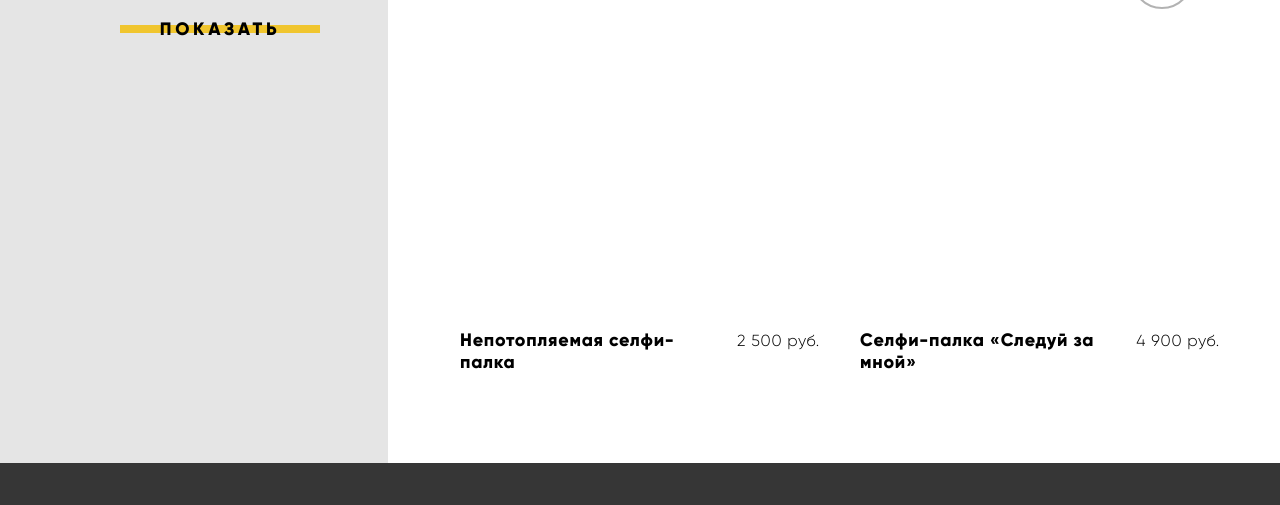
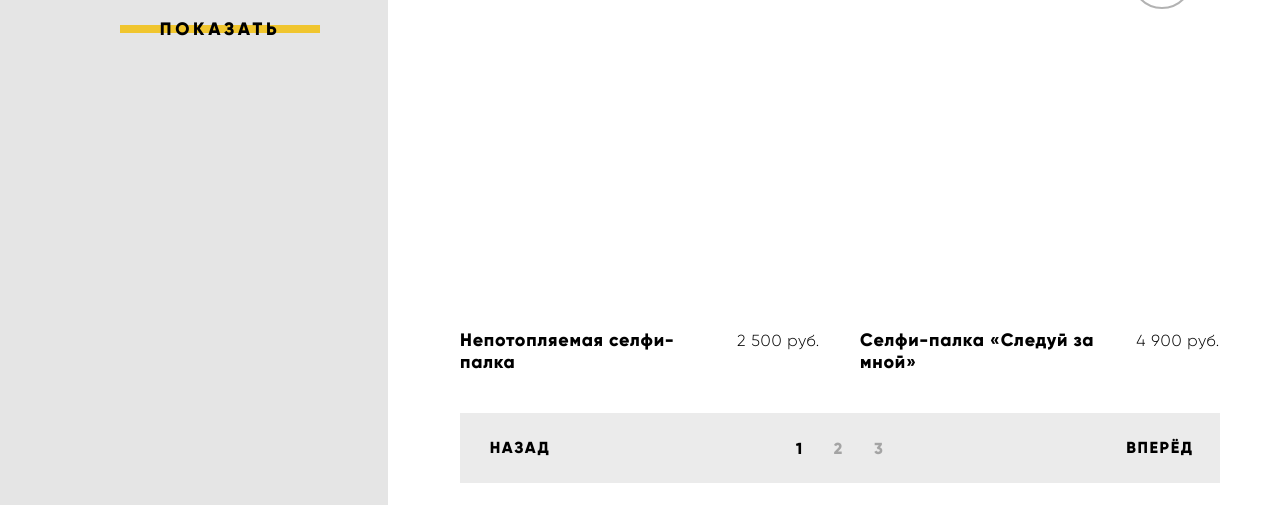
Before and after one commit to andreysgra/device, a website: page source/catalog.html in a window 1280 px wide. Shown: the part 1150-1655 px from the top of the page. Drawn offline with nearby package versions, Linux system fonts and the light colour scheme; files that its build step writes are made by us from their sources.

Commit message:
Разметка и стилизация нумерации страниц каталога.

```diff
--- a/source/catalog.html
+++ b/source/catalog.html
@@ -247,6 +247,7 @@
           <div class="catalog-wrapper__right-content-wrapper">
             <div class="catalog">
               <h2 class="visually-hidden">Каталог товаров</h2>
+
               <ul class="catalog__list">
                 <li class="catalog__list-item card-product">
                   <picture class="card-product__image-wrapper">
@@ -329,6 +330,23 @@
                   </div>
                 </li>
               </ul>
+
+              <div class="pagination">
+                <a class="pagination__button" href="blank.html">Назад</a>
+
+                <ul class="pagination__list">
+                  <li class="pagination__list-item">
+                    <a class="pagination__link pagination__link--current">1</a>
+                  </li>
+                  <li class="pagination__list-item">
+                    <a class="pagination__link" href="blank.html">2</a>
+                  </li>
+                  <li class="pagination__list-item">
+                    <a class="pagination__link" href="blank.html">3</a>
+                  </li>
+                </ul>
+                <a class="pagination__button" href="blank.html">Вперёд</a>
+              </div>
             </div>
           </div>
         </div>
--- a/source/styles/blocks/catalog.less
+++ b/source/styles/blocks/catalog.less
@@ -1,6 +1,6 @@
 .catalog {
   box-sizing: border-box;
-  padding: 70px 0 70px 72px;
+  padding: 70px 0 78px 72px;
   width: 832px;
 }
 
@@ -10,4 +10,6 @@
   column-gap: 40px;
   row-gap: 28px;
   .list-reset();
+
+  margin-bottom: 20px;
 }
--- /dev/null
+++ b/source/styles/blocks/pagination.less
@@ -0,0 +1,69 @@
+.pagination {
+  display: grid;
+  grid-template-columns: 120px 1fr 120px;
+  min-height: 70px;
+  background-color: #ebebeb;
+}
+
+.pagination__button {
+  display: flex;
+  justify-content: center;
+  align-items: center;
+  box-sizing: border-box;
+  padding: 5px 8px;
+  width: 120px;
+  height: 70px;
+  font-family: @font-family-secondary;
+  font-weight: 800;
+  font-size: 16px;
+  line-height: 20px;
+  letter-spacing: 0.1em;
+  color: @color-black;
+  text-transform: uppercase;
+  text-decoration: none;
+
+  &[href]:hover {
+    background-color: #d9d9d9;
+  }
+
+  &[href]:active {
+    background-color: #d9d9d9;
+    color: fade(@color-black, 30%);
+  }
+}
+
+.pagination__list {
+  display: flex;
+  justify-content: center;
+  align-items: center;
+  .list-reset();
+}
+
+.pagination__list-item {
+  margin-left: 15px;
+  margin-right: 15px;
+}
+
+.pagination__link {
+  font-family: @font-family-secondary;
+  font-weight: 800;
+  font-size: 16px;
+  line-height: 20px;
+  letter-spacing: 0.1em;
+  color: fade(@color-black, 30%);
+  text-transform: uppercase;
+  text-decoration: none;
+
+
+  &[href]:hover {
+    color: @color-black;
+  }
+
+  &[href]:active {
+    color: fade(@color-black, 30%);
+  }
+
+  &--current {
+    color: @color-black;
+  }
+}
--- a/source/styles/style.less
+++ b/source/styles/style.less
@@ -41,3 +41,4 @@
 @import "blocks/sort-type";
 @import "blocks/sort-direction";
 @import "blocks/card-product";
+@import "blocks/pagination";
```
